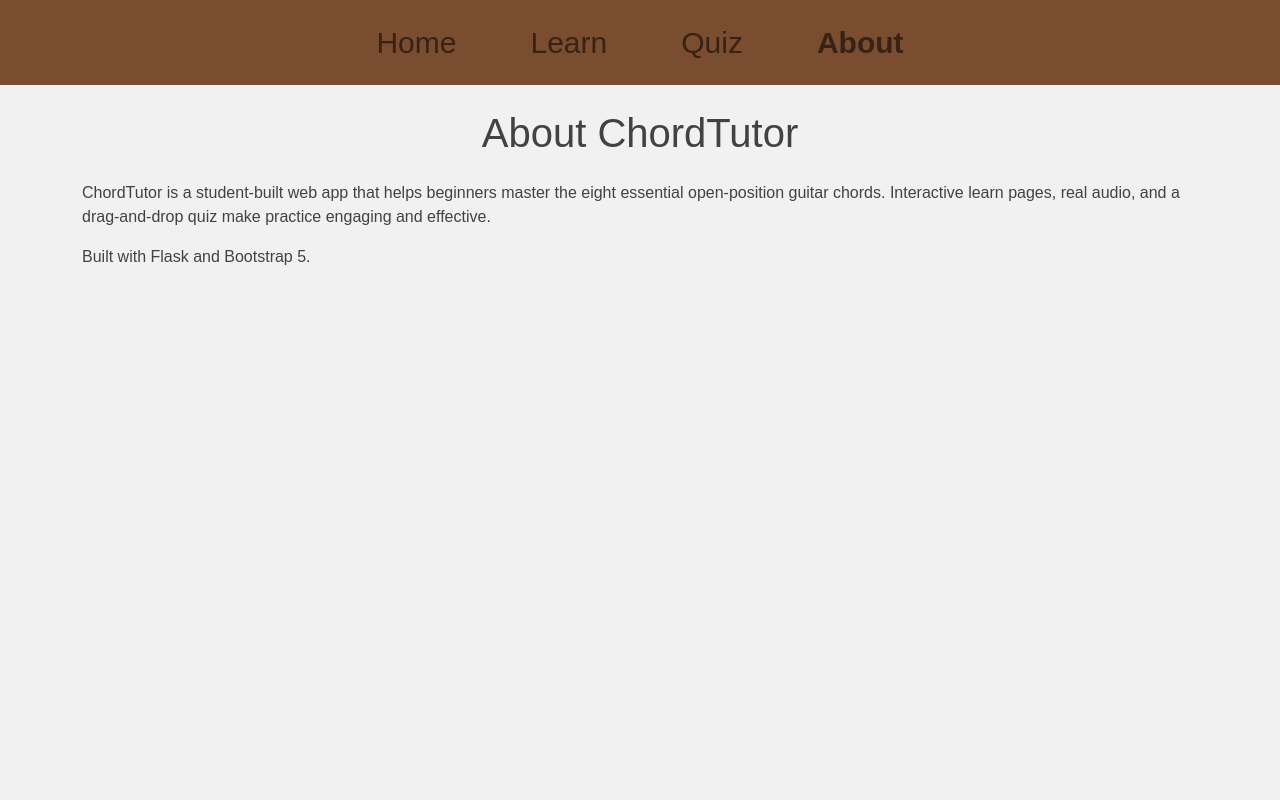
After one commit to SamuelLaki/guitar-learning-app, a Flask app: page /about in a window 1280 px wide. The commit adds this page. Run offline with Flask 3, Linux system fonts and the light colour scheme; some libraries are stand-ins or nearby versions.

Commit message:
added About page, centered navbar links, resolved bugs, and switched progress bar to red

```diff
--- a/server.py
+++ b/server.py
@@ -368,6 +368,10 @@
                            completed_chords=session['completed_chords'],
                            active_page='learn') # Pass active page indicator
 
+@app.route('/about')
+def about():
+    return render_template('about.html', active_page='about')
+
 @app.route('/chord-reading-basics')
 def chord_reading_basics():
     return render_template('chord_reading_basics.html', active_page='learn') # Consider this part of 'learn'
--- /dev/null
+++ b/templates/about.html
@@ -0,0 +1,14 @@
+{% extends "layout.html" %}
+{% block title %}About | Basic guitar chords{% endblock %}
+
+{% block content %}
+<h1 class="mb-4 text-center">About ChordTutor</h1>
+<p>
+  ChordTutor is a student‑built web app that helps beginners master the eight
+  essential open‑position guitar chords. Interactive learn pages, real audio,
+  and a drag‑and‑drop quiz make practice engaging and effective.
+</p>
+<p>
+  Built with Flask and Bootstrap 5.
+</p>
+{% endblock %}
--- a/templates/layout.html
+++ b/templates/layout.html
@@ -4,65 +4,87 @@
   <meta charset="UTF-8">
   <meta name="viewport" content="width=device-width, initial-scale=1.0">
   <title>{% block title %}Basic guitar chords{% endblock %}</title>
-    <link href="https://cdn.jsdelivr.net/npm/bootstrap@5.0.2/dist/css/bootstrap.min.css" rel="stylesheet">
-    <script src="https://cdn.jsdelivr.net/npm/bootstrap@5.0.2/dist/js/bootstrap.bundle.min.js"></script>
-    <script src="http://code.jquery.com/jquery-3.3.1.min.js"></script>
+
+  <!-- Bootstrap 5 (integrity removed to avoid CDN hash issues) -->
+  <link href="https://cdn.jsdelivr.net/npm/bootstrap@5.0.2/dist/css/bootstrap.min.css"
+        rel="stylesheet">
+
+  <!-- jQuery / jQuery‑UI for your existing scripts -->
+  <script src="https://code.jquery.com/jquery-3.3.1.min.js"></script>
   <script src="https://code.jquery.com/ui/1.12.0/jquery-ui.min.js"></script>
-    <link rel="stylesheet" href="http://code.jquery.com/ui/1.12.1/themes/base/jquery-ui.css">
-    <link href="/static/main.css" rel="stylesheet">
+  <link  href="https://code.jquery.com/ui/1.12.1/themes/base/jquery-ui.css" rel="stylesheet">
+
+  <!-- Site stylesheet -->
+  <link href="{{ url_for('static', filename='main.css') }}" rel="stylesheet">
 </head>
 <body>
   <div class="content-wrapper">
-        <nav class="navbar navbar-expand-lg navbar-light navigationBar">
+
+    <!-- ─── NAVBAR ─────────────────────────────────────────── -->
+    <nav class="navbar navbar-expand-lg navbar-light navigationBar" style="background:#7a4c30;">
       <div class="container-fluid">
-                <button class="navbar-toggler" type="button" data-bs-toggle="collapse" data-bs-target="#navbarNav"
-                    aria-controls="navbarNav" aria-expanded="false" aria-label="Toggle navigation">
+
+        <!-- Brand (optional) -->
+        <a class="navbar-brand fw-bold text-white d-lg-none" href="{{ url_for('homepage') }}">
+          🎸 ChordTutor
+        </a>
+
+        <!-- Toggler for mobile -->
+        <button class="navbar-toggler" type="button"
+                data-bs-toggle="collapse" data-bs-target="#navbarNav"
+                aria-controls="navbarNav" aria-expanded="false"
+                aria-label="Toggle navigation">
           <span class="navbar-toggler-icon"></span>
         </button>
 
+        <!-- Center‑aligned links -->
         <div class="collapse navbar-collapse justify-content-center" id="navbarNav">
-                    <ul class="navbar-nav">
+          <ul class="navbar-nav gap-lg-4 mb-0" style="list-style:none;">  <!-- bullet‑proof -->
             <li class="nav-item">
-                             <a class="nav-link {% if active_page == 'home' %}active-nav{% endif %}" href="{{ url_for('homepage') }}">Home</a>
+              <a class="nav-link {% if active_page == 'home' %}active-nav{% endif %}"
+                 href="{{ url_for('homepage') }}">Home</a>
             </li>
+
+            <!-- Learn dropdown -->
             <li class="nav-item dropdown">
-                            <!-- main link (still works if JS fails) -->
-                            <a class="nav-link dropdown-toggle {% if active_page == 'learn' %}active-nav{% endif %}" href="{{ url_for('learn') }}"
-                               id="learnDropdown" role="button">
+              <a class="nav-link dropdown-toggle {% if active_page == 'learn' %}active-nav{% endif %}"
+                 href="{{ url_for('learn') }}" id="learnDropdown" role="button"
+                 data-bs-toggle="dropdown" aria-expanded="false">
                 Learn
               </a>
-
-                            <!-- dropdown menu -->
               <ul class="dropdown-menu" aria-labelledby="learnDropdown">
                 {% for chord in chord_items %}
-                                <li>
-                                  <a class="dropdown-item"
-                                     href="{{ url_for('chord_detail', chord_id=chord.id) }}">
-                                    {{ chord.name }}
-                                  </a>
-                                </li>
+                  <li><a class="dropdown-item"
+                         href="{{ url_for('chord_detail', chord_id=chord.id) }}">{{ chord.name }}</a></li>
                 {% endfor %}
-
                 <li><hr class="dropdown-divider"></li>
-
-                              <li><a class="dropdown-item" href="{{ url_for('learn') }}">
-                                  All chords</a></li>
+                <li><a class="dropdown-item" href="{{ url_for('learn') }}">All chords</a></li>
                 <li><a class="dropdown-item" href="{{ url_for('chord_reading_basics') }}">
-                                  Chord Reading Basics</a></li>
+                    Chord Reading Basics</a></li>
               </ul>
             </li>
 
+            <li class="nav-item">
+              <a class="nav-link {% if active_page == 'quiz' %}active-nav{% endif %}"
+                 href="{{ url_for('start_quiz') }}">Quiz</a>
+            </li>
 
             <li class="nav-item">
-                            <a class="nav-link {% if active_page == 'quiz' %}active-nav{% endif %}" href="{{ url_for('start_quiz') }}">Quiz</a>
+              <a class="nav-link {% if active_page == 'about' %}active-nav{% endif %}"
+                 href="{{ url_for('about') }}">About</a>
             </li>
           </ul>
         </div>
       </div>
     </nav>
+    <!-- ────────────────────────────────────────────────────── -->
 
-        <div class="container mt-4 main-content-area"> {# Added main-content-area class #}
+    <div class="container mt-4 main-content-area">
       {% block content %}{% endblock %}
     </div>
   </div>
+
+  <!-- Bootstrap bundle -->
+  <script src="https://cdn.jsdelivr.net/npm/bootstrap@5.0.2/dist/js/bootstrap.bundle.min.js"></script>
 </body>
+</html>
```
Also changed, not shown: templates/chord_detail.html (+8 -24 lines). Lines whose indentation alone changed are shown as unchanged.
